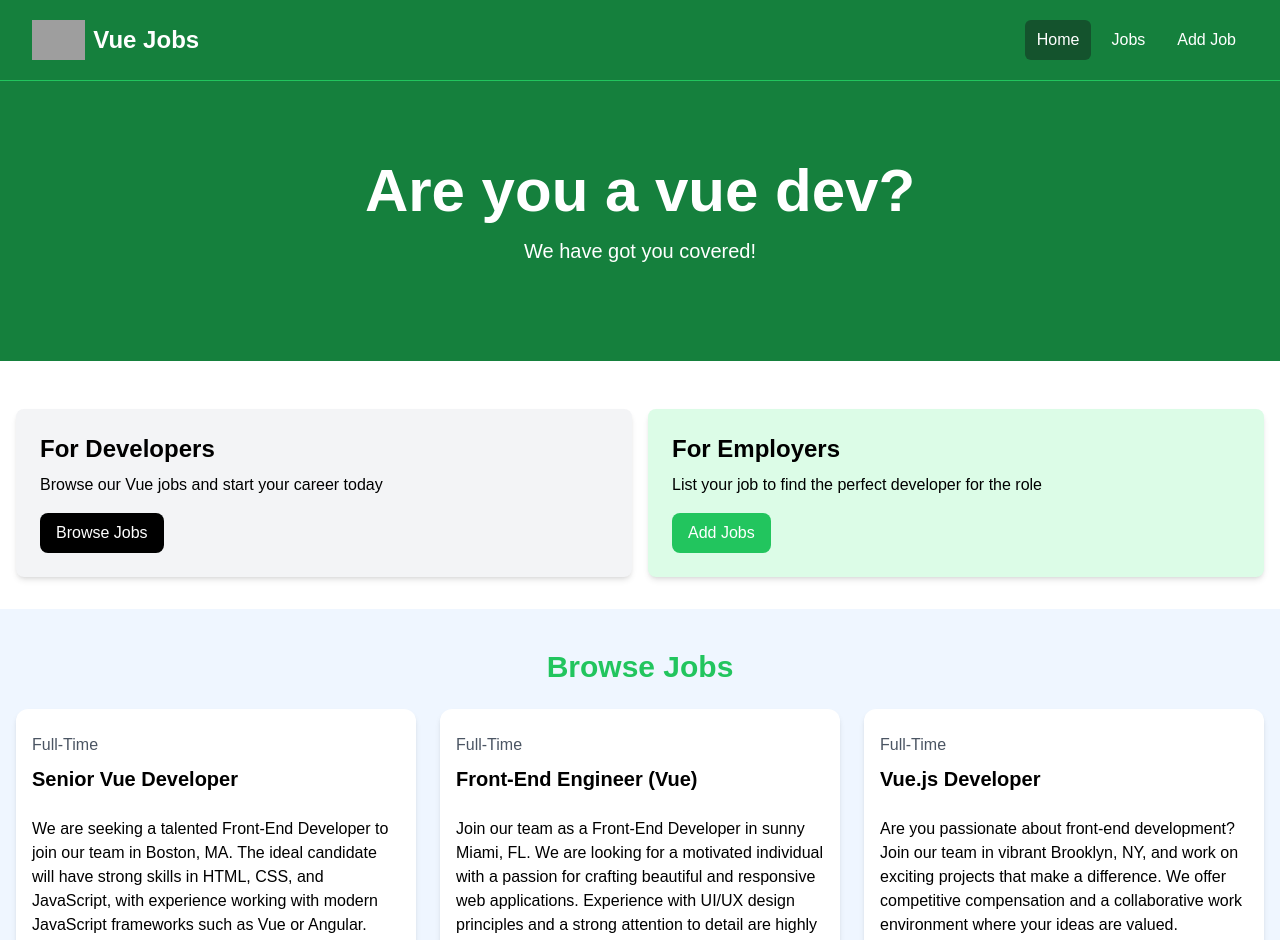
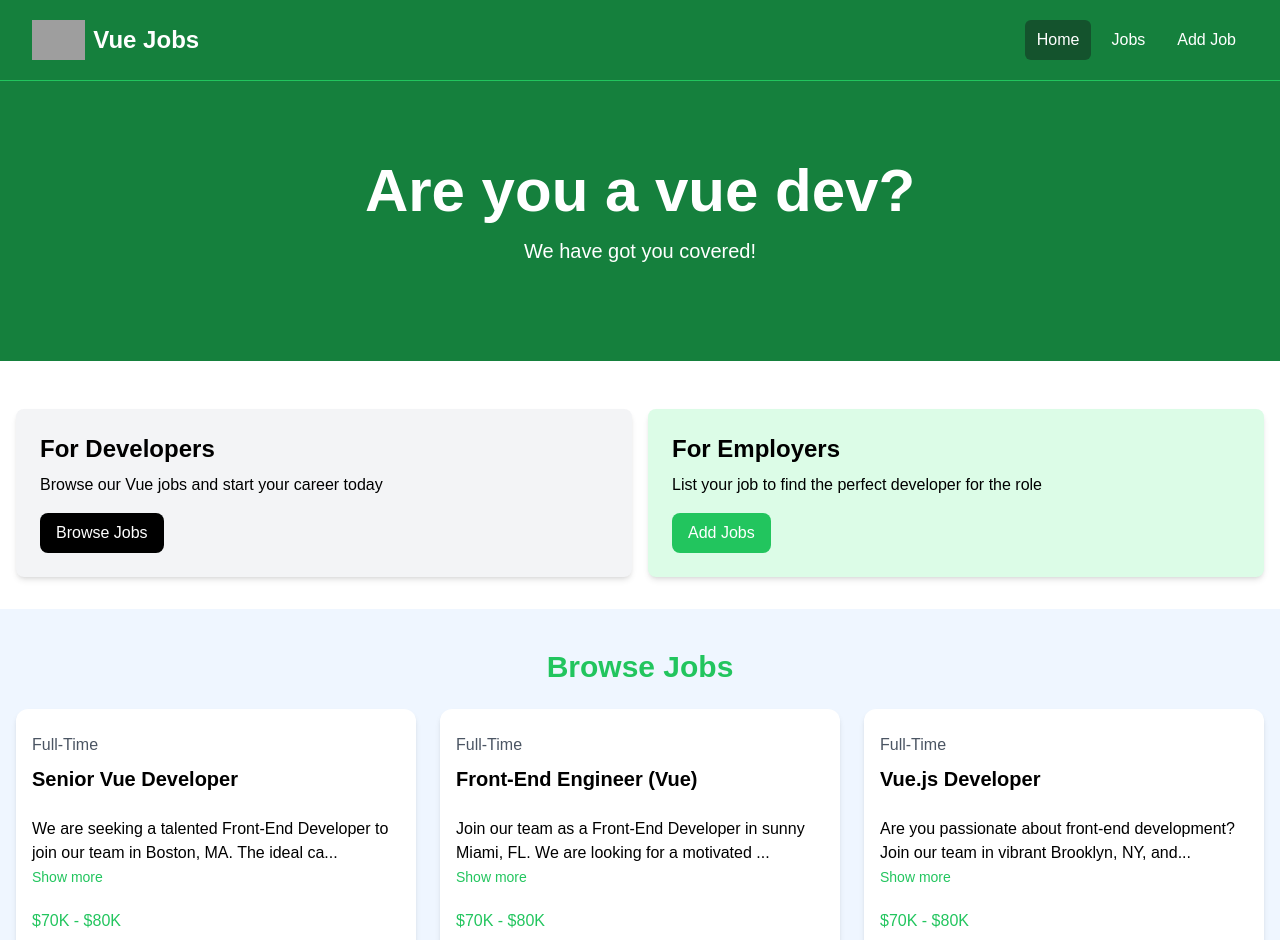
Before and after one commit to ahmadhassan44/learning-vue, a Vue app: page / in a window 1280 px wide. Shown: the top 940 px of the page. Built offline with nearby package versions, Linux system fonts and the light colour scheme; grey boxes are pictures that could not be loaded.

Commit message:
feat/learn computed

```diff
--- a/src/components/JobListing.vue
+++ b/src/components/JobListing.vue
@@ -7,7 +7,15 @@
       </div>
 
       <div class="mb-5">
-        {{ job.description }}
+        <div>
+          {{ effectiveDesc }}
+        </div>
+        <button
+          @click="toggleDescription"
+          class="text-green-500 hover:text-green-600 text-sm"
+        >
+          {{ showFullDesc ? "Show less" : "Show more" }}
+        </button>
       </div>
 
       <h3 class="text-green-500 mb-2">{{ job.salary }}</h3>
@@ -30,8 +38,19 @@
   </div>
 </template>
 <script setup>
-import { defineProps } from "vue";
-defineProps({
-  job: Map,
+import { defineProps, computed, ref } from "vue";
+const props = defineProps({
+  job: Object,
 });
+const showFullDesc = ref(false);
+const effectiveDesc = computed(() => {
+  if (!showFullDesc.value) {
+    return props.job.description.substring(0, 90) + "...";
+  } else {
+    return props.job.description;
+  }
+});
+const toggleDescription = () => {
+  showFullDesc.value = !showFullDesc.value;
+};
 </script>
```
